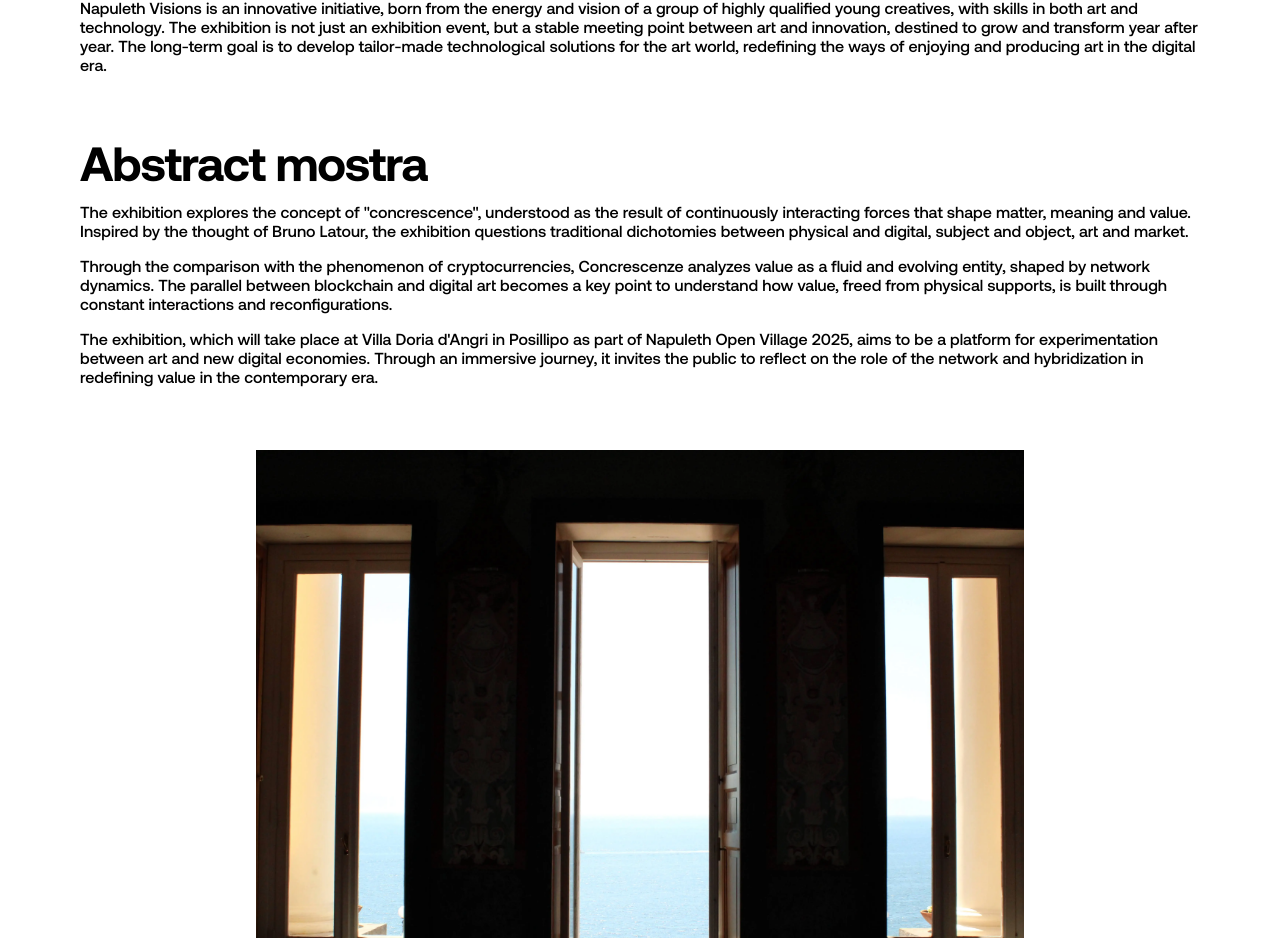
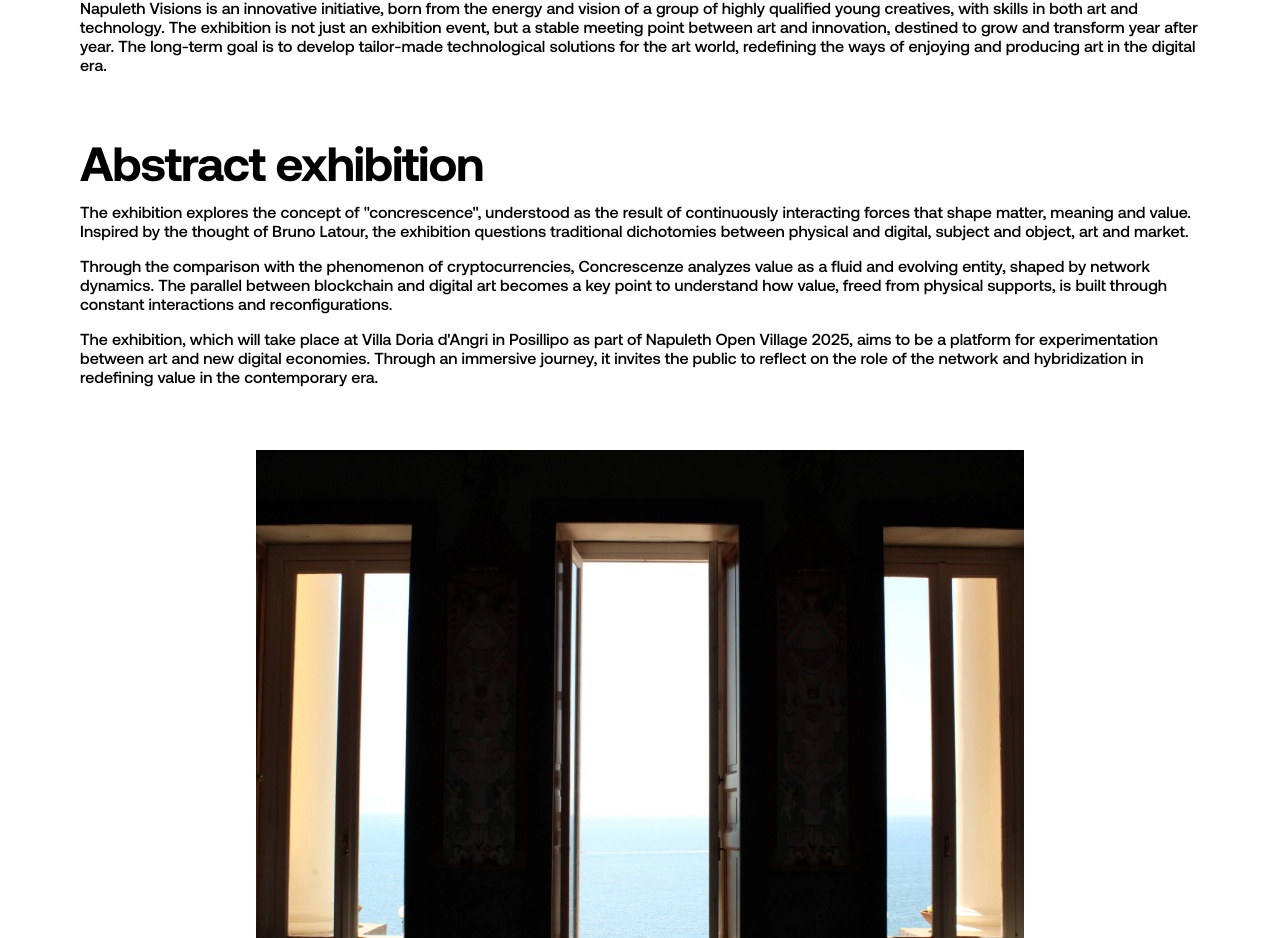
Before and after one commit to MedNewton/napuleth-visions, a Next.js app: page / in a window 1280 px wide. Shown: the part 888-1826 px from the top of the page. Built offline with nearby package versions, Linux system fonts and the light colour scheme.

Commit message:
Update page.tsx

```diff
--- a/src/app/page.tsx
+++ b/src/app/page.tsx
@@ -67,7 +67,7 @@ export default function Home() {
         </div>
         <div>
           <h4 className={styles.title}>
-            Abstract mostra
+            Abstract exhibition
           </h4>
           <p>
             The exhibition explores the concept of &quot;concrescence&quot;, understood as the result of continuously interacting forces that shape
```
